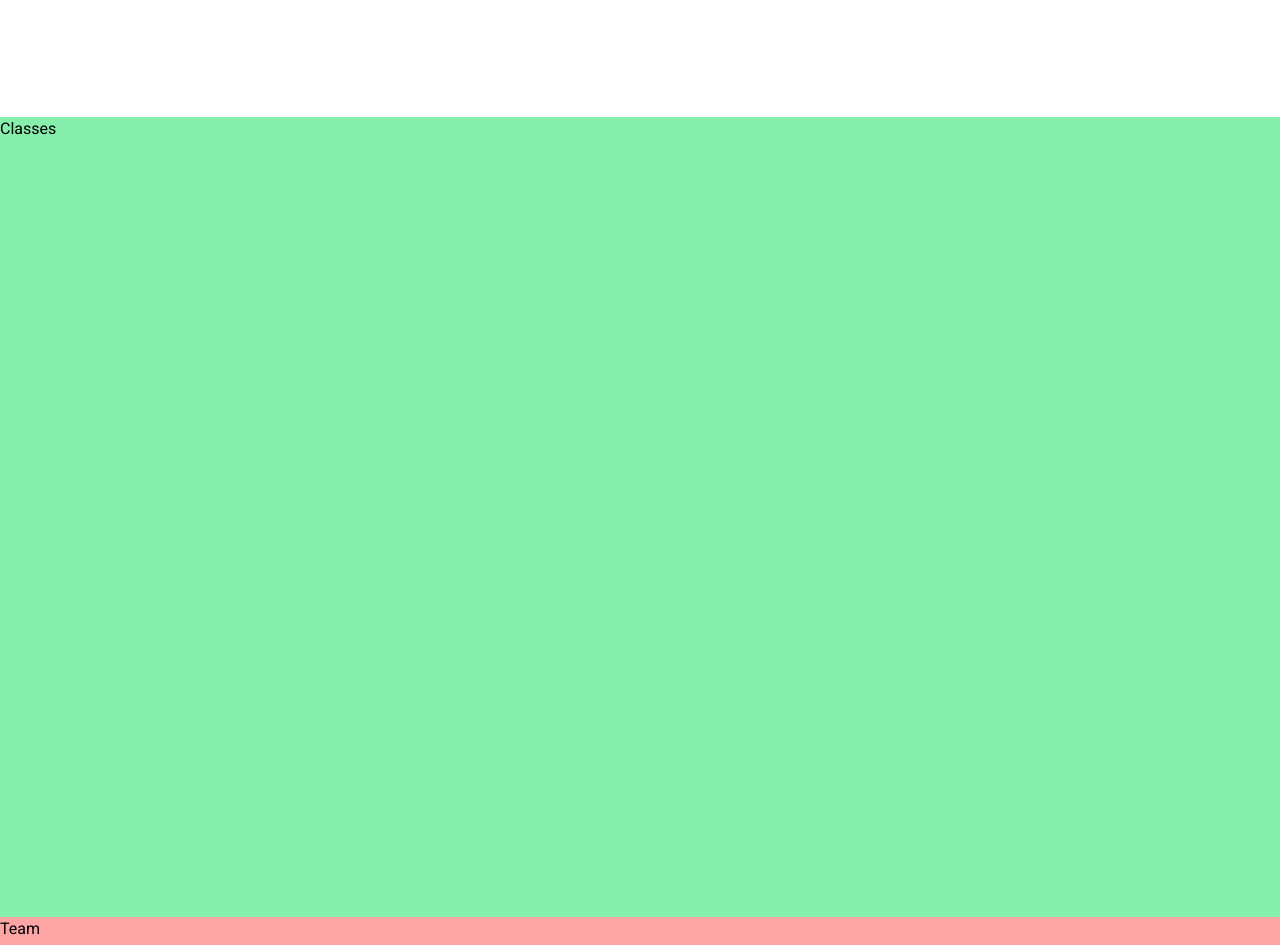
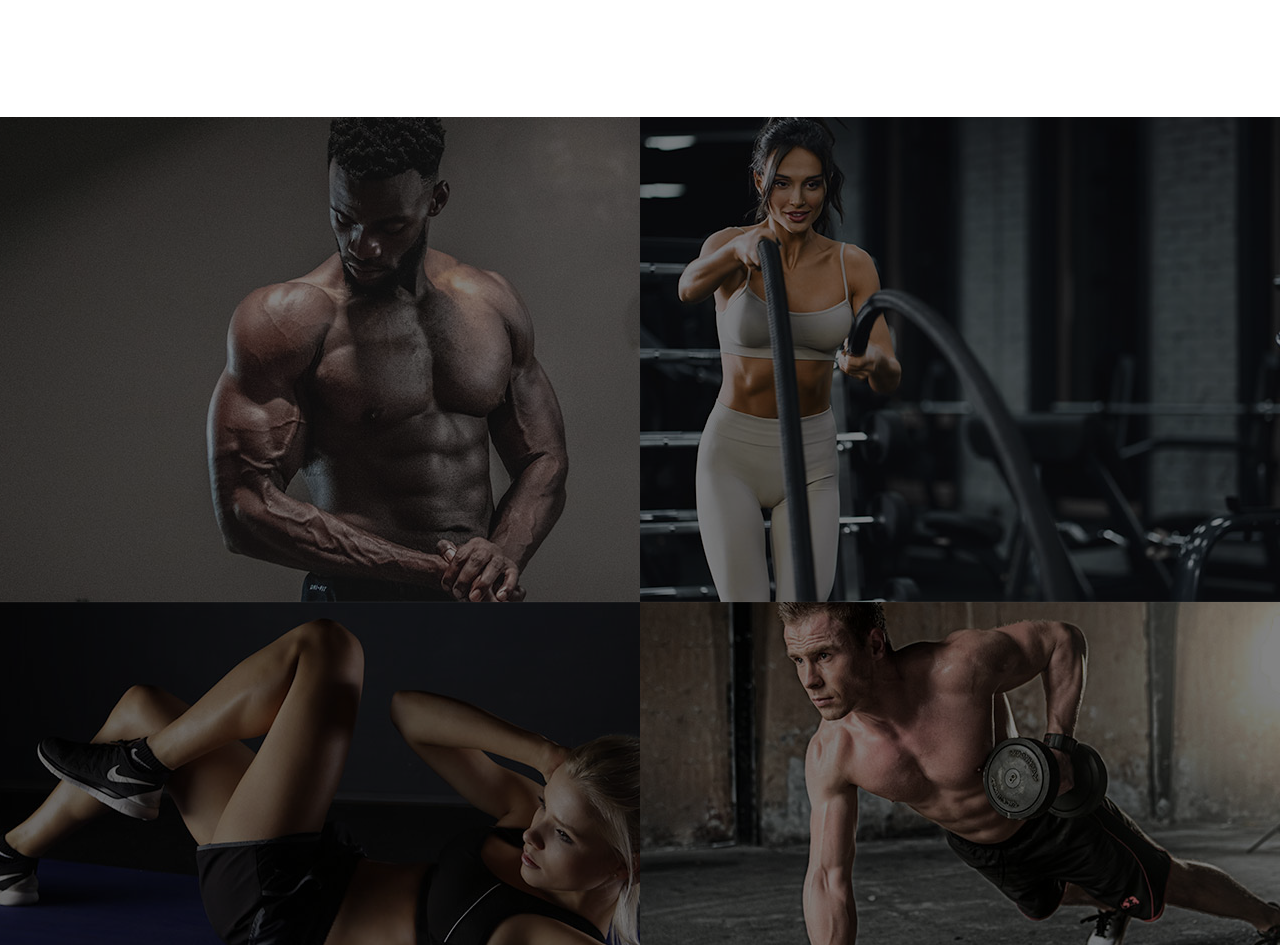
Before and after one commit to ujangaris/Gym-Web--Nextjs, a Next.js app: page / in a window 1280 px wide. Shown: the part 2067-3012 px from the top of the page. Built offline with nearby package versions, Linux system fonts and the light colour scheme.

Commit message:
classes component

```diff
--- a/components/Classes.tsx
+++ b/components/Classes.tsx
@@ -1,7 +1,51 @@
+"use client";
+
+import Image from "next/image";
+
+const classes = [
+  {
+    name: "body building",
+    img: "/assets/img/classes/bodybuilding.jpg",
+    description:
+      "Lorem ipsum, dolor sit amet consectetur adipisicing elit. Error commodi modi natus.",
+  },
+  {
+    name: "cardio",
+    img: "/assets/img/classes/cardio.jpg",
+    description:
+      "Lorem ipsum, dolor sit amet consectetur adipisicing elit. Error commodi modi natus.",
+  },
+  {
+    name: "fitness",
+    img: "/assets/img/classes/fitness.jpg",
+    description:
+      "Lorem ipsum, dolor sit amet consectetur adipisicing elit. Error commodi modi natus.",
+  },
+  {
+    name: "crossfit",
+    img: "/assets/img/classes/crossfit.jpg",
+    description:
+      "Lorem ipsum, dolor sit amet consectetur adipisicing elit. Error commodi modi natus.",
+  },
+];
+
 export const Classes = () => {
   return (
-    <section className="h-screen bg-green-300" id="class">
-      Classes
+    <section className="" id="class">
+      <div className="grid grid-cols-1 lg:grid-cols-2">
+        {classes.map((item, index) => {
+          return (
+            <div
+              key={index}
+              className="relative w-full h-[300px] lg:h-[485px] flex flex-col justify-center items-center"
+            >
+              {/* overlay */}
+              <div className="bg-black/50 absolute w-full h-full top-0 z-10"></div>
+              <Image src={item.img} fill className="object-cover" alt="" />
+            </div>
+          );
+        })}
+      </div>
     </section>
   );
 };
```
Also changed, not shown: 1 other file (tests, documents, lock files or other folders).
